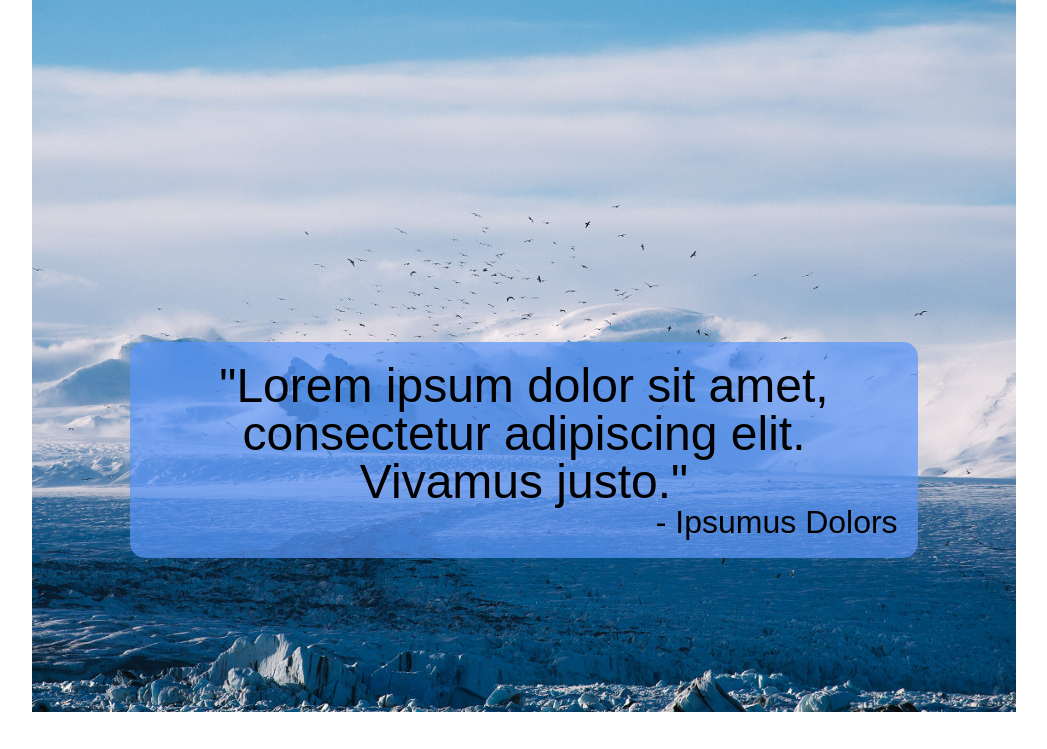
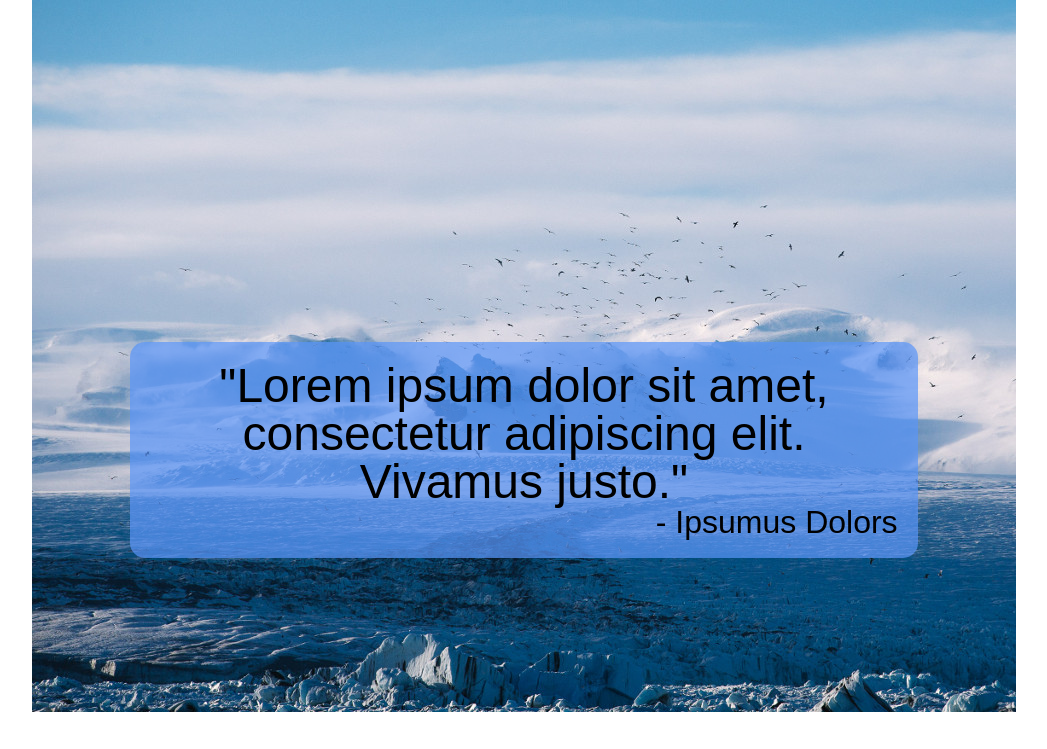
Before and after one commit to ricevind/Pokazowa, a plain HTML site: page index.html in a window 1280 px wide. Shown: the part 221-970 px from the top of the page, without its empty margins (116-1163 px from the left). Drawn offline with Linux system fonts and the light colour scheme.

Commit message:
Naprawia wyświtlanie obrazka tła

```diff
--- a/css/style.css
+++ b/css/style.css
@@ -108,7 +108,8 @@ nav ul li a:hover {
 
 #background-section{
     margin-top:1px;
-    background: url('../img/backImage.jpg') center center;
+    background: url('../img/backImage.jpg') no-repeat;
+    background-size: cover;
     height:720px;
     text-align: center;
 }
```
